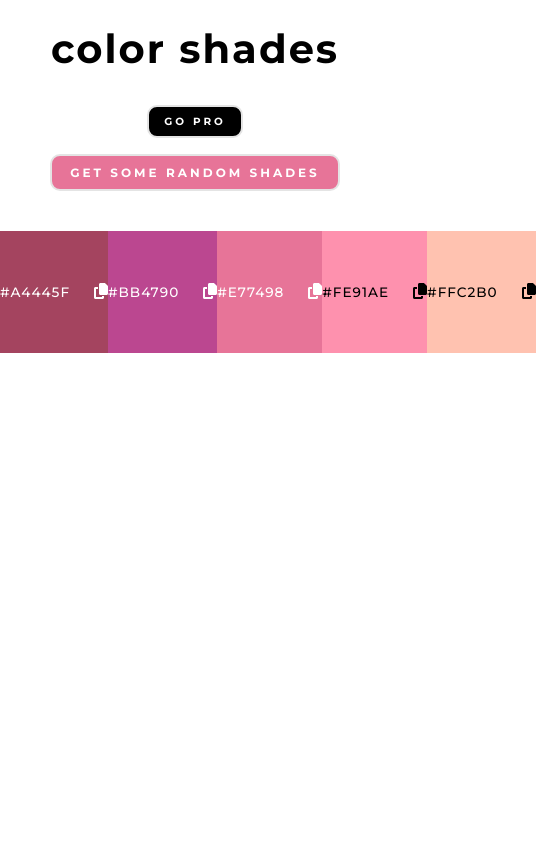
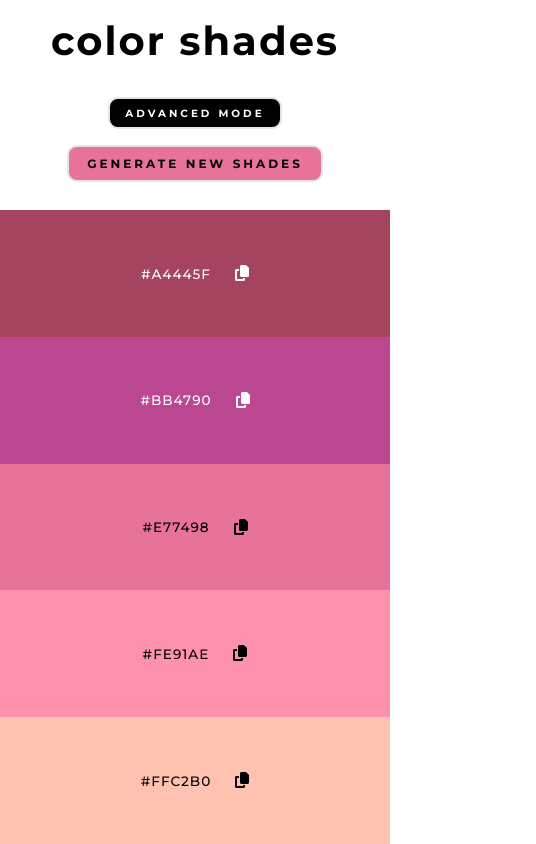
Before and after one commit to RiccardoSacchetto/colorshades, a React (Create React App) app: page / in a window 390 px wide. Shown: the whole page, 536 px wide, since content can reach past the window. Built offline with nearby package versions, Linux system fonts and the light colour scheme.

Commit message:
UX improvement and deploy
A few UX improvement and prepare for deploy removing some bugs

```diff
--- a/package.json
+++ b/package.json
@@ -14,6 +14,7 @@
     "react-scripts": "5.0.0",
     "react-split": "^2.0.14",
     "react-toastify": "^8.2.0",
+    "react-transition-group": "^4.4.2",
     "web-vitals": "^2.1.4"
   },
   "scripts": {
--- a/src/App.js
+++ b/src/App.js
@@ -34,16 +34,17 @@ function App() {
   })
 
   React.useEffect(() => { //Rerendering of everything that needs it after ismobile is changed
-    if(isMobile && colors.length == 7) {
+    if(isMobile && colors.length === 7) {
       setColors(prevColors => {
         const cutColors = prevColors.slice(0, 5)
         return cutColors
       })
-    } else if(!isMobile && colors.length == 5) {
-      setColors(getShades(`${colors[0].r},${colors[0].g},${colors[0].b}`))
-    }
+    } /* else if(!isMobile && colors.length == 5) {
+      // setColors(getShades(`${colors[0].r},${colors[0].g},${colors[0].b}`))
+      // splitContainer = getSplitContainer();
+    } */
 
-  },[isMobile])
+  },[isMobile, colors.length])
 
   //FUNCTIONS
 
@@ -94,9 +95,9 @@ function App() {
   }
 
   function setToast(text, type) {
-    switch(type) {
-      case "msg":
+    if(type === "msg") {
         toast(text, {
+          closeButton: false,
           position: "bottom-center",
           autoClose: 1000,
           hideProgressBar: true,
@@ -105,9 +106,9 @@ function App() {
           draggable: false,
           progress: undefined
         })
-      break
-      case "err":
+    } else if(type === "err") {
       toast.warning(text, {
+        closeButton: false,
         position: "bottom-center",
         autoClose: 1000,
         hideProgressBar: true,
@@ -116,7 +117,6 @@ function App() {
         draggable: false,
         progress: undefined
       })
-      break
     }
   }
 
@@ -131,7 +131,7 @@ function App() {
   const colorText =  (
     ( colors[Math.floor(colors.length/2)].r+
       colors[Math.floor(colors.length/2)].g+
-      colors[Math.floor(colors.length/2)].b)/3 > 178 ? "black" : "white"
+      colors[Math.floor(colors.length/2)].b)/3 > 164 ? "black" : "white"
   )
 
   const styleBtn = {
@@ -159,6 +159,8 @@ function App() {
         setColors={setColors}
         setToast={setToast}
       />
+
+      {/* {splitContainer} */}
 
       {isMobile ?
         <div className="banners-container">
--- a/src/components/ColorBanner.js
+++ b/src/components/ColorBanner.js
@@ -9,7 +9,7 @@ function ColorBanner({ backgroundColor, isMobile, setToast }) {
   const [hoverDetails, setHoverDetails] = React.useState(false)
   const color = `rgb(${backgroundColor.r}, ${backgroundColor.g}, ${backgroundColor.b})`
   const dark =
-    (backgroundColor.r + backgroundColor.g + backgroundColor.b) / 3 > 178
+    (backgroundColor.r + backgroundColor.g + backgroundColor.b) / 3 > 164
 
   //FUNCTIONS
 
--- a/src/components/ColorHeader.js
+++ b/src/components/ColorHeader.js
@@ -43,7 +43,7 @@ function ColorHeader({styleBtn, getShades, setColors, setToast}) {
   function checkRgbString(rgb) {
       if(rgb.length > 11 || rgb.length < 5) return false
       const arrayRgb = rgb.replace(".", ",").split(",")
-      if(arrayRgb.length != 3) return false
+      if(arrayRgb.length !== 3) return false
       arrayRgb.forEach(col => {
           if(col < 0 || col >255) return false
       })
@@ -68,13 +68,13 @@ function ColorHeader({styleBtn, getShades, setColors, setToast}) {
                 <button
                   className="btn btn-standard"
                   onClick={() => setProVersion(!proVersion)}>
-                  BACK TO STANDARD
+                    standard mode
                 </button>
                 <button
                   className="btn btn-random"
                   style={styleBtn}
                   onClick={() => setColors(getShades())}>
-                    Get some random shades
+                    generate new shades
                 </button>
                 <form
                   onSubmit={getShadesFromRGB}
@@ -122,12 +122,12 @@ function ColorHeader({styleBtn, getShades, setColors, setToast}) {
                   className="btn btn-random"
                   style={styleBtn}
                   onClick={(e) => setColors(getShades())}>
-                    Get some random shades
+                    generate new shades
                 </button>
                 <button
                   className="btn btn-pro"
                   onClick={() => setProVersion(!proVersion)}>
-                  GO PRO
+                  advanced mode
                 </button>
               </div>
               </header>
--- a/src/style/style.css
+++ b/src/style/style.css
@@ -25,6 +25,7 @@ html, body {
   height: 100%;
   width: 100vw;
   font-family: 'Montserrat', sans-serif;
+  overflow-x:hidden;
 }
 
 .app-container {
@@ -39,6 +40,7 @@ html, body {
 .header h1{
   letter-spacing: 2px;
   text-transform: lowercase;
+  margin: 0;
 }
 
 .header-standard h1 {
@@ -52,17 +54,14 @@ html, body {
 .btn {
   font-family: 'Montserrat', sans-serif;
   letter-spacing: 3px;
-  font-size: 0.95rem;
+  font-size: 0.85rem;
   font-weight: 700;
+  text-transform: uppercase;
 }
 
 .btn-pro,
 .btn-standard {
-  font-size: 0.7rem;
-}
-
-.btn-random {
-  text-transform: uppercase;
+  font-size: 0.75rem;
 }
 
 .hex-color {
@@ -96,7 +95,8 @@ html, body {
     font-size: 0.75rem;
   }
 
-  .btn-pro {
+  .btn-pro,
+  .btn-standard {
     font-size: 0.65rem;
   }
 
@@ -120,11 +120,12 @@ html, body {
   }
 
   .btn {
-    font-size: 0.85rem;
+    font-size: 0.8rem;
   }
 
-  .btn-pro {
-    font-size: 0.62rem;
+  .btn-pro,
+  .btn-standard {
+    font-size: 0.7rem;
   }
 
   .hex-color {
@@ -153,8 +154,11 @@ html, body {
 }
 
 .header-container{
-  flex: 1;
-  margin: 1.5rem 0 2rem;
+  flex: 3;
+  padding: 0.5rem 0.5rem 0.75rem;
+  display: flex;
+  justify-content: center;
+  align-items: center;
 }
 
 .header-standard {
@@ -175,10 +179,12 @@ html, body {
   display: flex;
   justify-content: space-between;
   align-items: center;
+  transition: all 500ms;
 }
 
-.btn-random, .btn-pro {
+.btn-random, .btn-pro, .btn-standard, .header.header-pro h1 {
   margin: 0 0.5rem;
+  /* transition: all 250ms ease; */
 }
 
 .btn-pro, .btn-standard {
@@ -193,15 +199,18 @@ html, body {
 }
 
 .header-pro {
+  /* margin: 1rem; */
   display: grid;
   grid-template-areas:
-    ". title title ."
-    ". btn-standard rgb ."
-    ". btn-random hex .";
-  grid-template-columns: 1fr 3fr 6fr 1fr;
+    "title title"
+    "btn-standard rgb"
+    "btn-random hex";
+  grid-template-columns: 1fr 2fr;
   gap: 0.85rem;
   justify-items: start;
   align-items: center;
+  transition-property: left;
+  transition-duration: 1000ms;
 }
 
 .header-pro h1 {
@@ -228,6 +237,9 @@ html, body {
 .form-color {
   margin: 0;
   text-align: center;
+  display: flex;
+  justify-content: center;
+  align-items: center;
 }
 
 .btn-input {
@@ -251,9 +263,13 @@ html, body {
   }
 
   .header-standard .btn-header-container {
-    display: flex;
+    /* display: flex; */
     flex-direction: column;
     width: auto;
+  }
+
+  .form-color {
+    flex-direction: column;
   }
 
   .btn-pro {
@@ -273,7 +289,6 @@ html, body {
   .header-pro {
     grid-template-areas:
       ". title title ."
-
       ". btn-standard btn-standard ."
       ". btn-random btn-random ."
       ". rgb rgb ."
@@ -287,8 +302,19 @@ html, body {
 
 /* Banners */
 
+.split {
+  flex: 10;
+  display: flex;
+  height: 100%;
+}
+
+.gutter { /* class inside of Split component */
+  background-color: var(--thirdColor);
+  cursor: col-resize;
+}
+
 .banners-container {
-  flex: 5;
+  flex: 10;
   display: flex;
   height: 100%;
   flex-direction: row;
@@ -311,7 +337,7 @@ html, body {
 
 @media (max-width: 700px) {
 
-  .split-container {
+  .banners-container {
     flex-direction: column;
   }
 
```
Also changed, not shown: 1 other file (tests, documents, lock files or other folders). Lines whose indentation alone changed are shown as unchanged.
